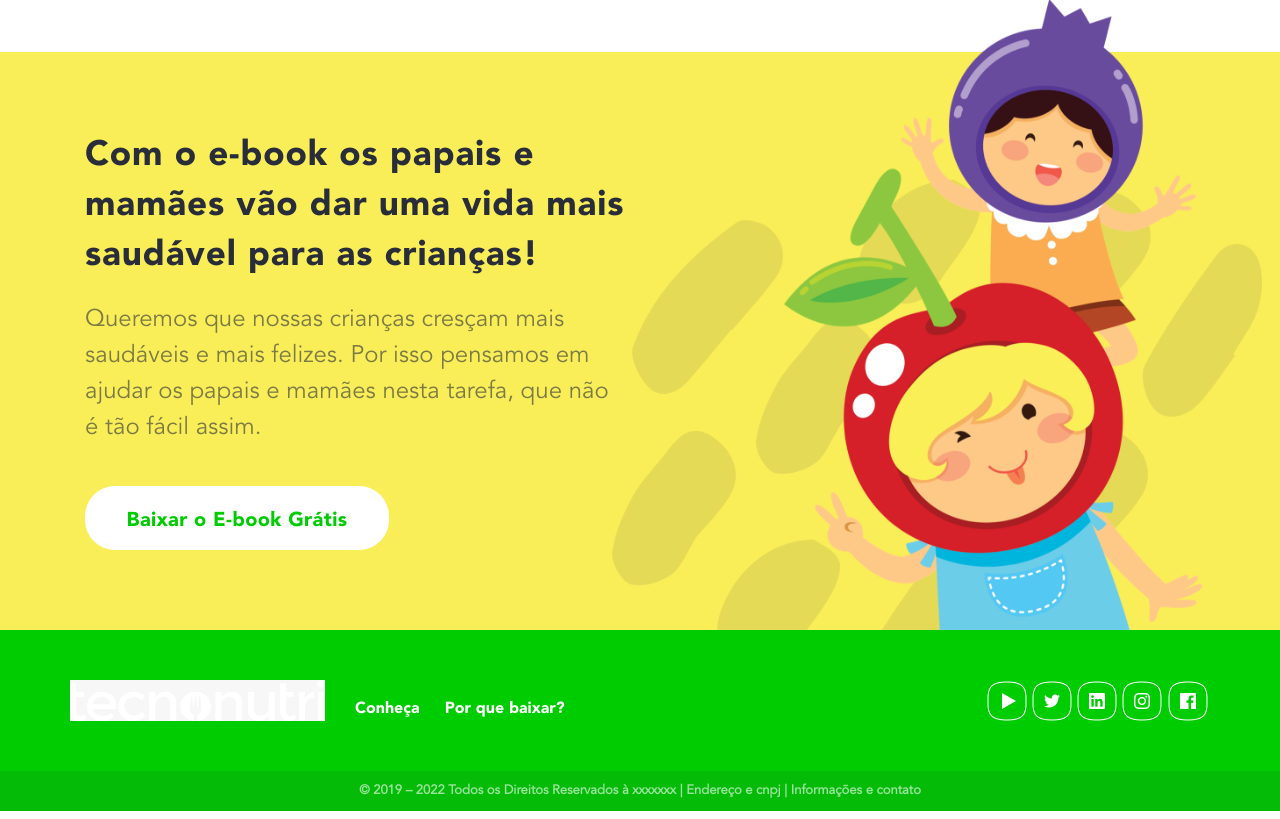
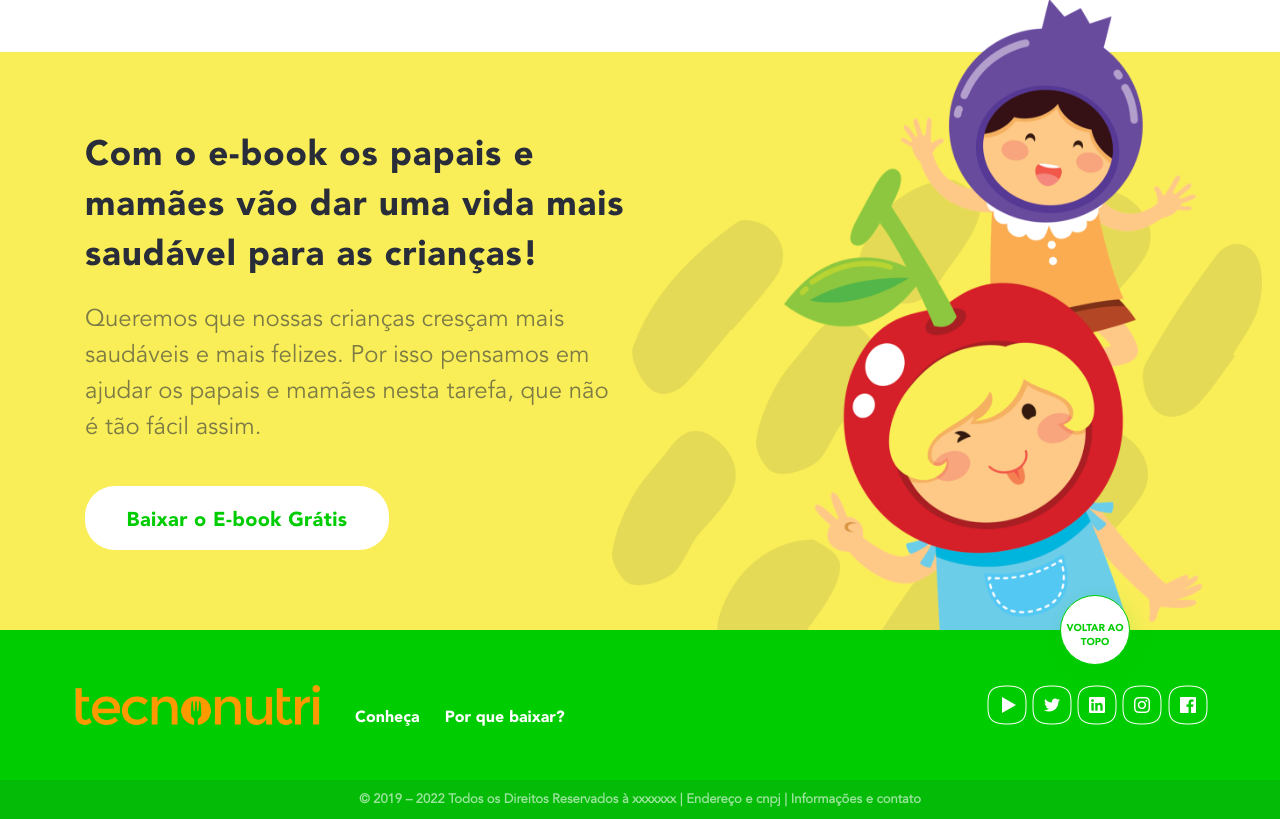
Before and after one commit to promova-me/promova-me-lp, a PHP site: page / in a window 1280 px wide. Shown: the part 1518-2337 px from the top of the page. Run offline with PHP 8.4, Linux system fonts and the light colour scheme.

Commit message:
fixes ans Q&As

```diff
--- a/assets/css/styles.css
+++ b/assets/css/styles.css
@@ -83,6 +83,13 @@
 }
 input[type=number] {
   -moz-appearance: textfield;
+}
+.lSSlideOuter .lSPager.lSpg > li a {
+  background-color: #00cc02;
+}
+.lSSlideOuter .lSPager.lSpg > li.active a,
+.lSSlideOuter .lSPager.lSpg > li:hover a {
+  background-color: #faee58;
 }
 header {
   /*background-color: #00cc02;
@@ -333,6 +340,12 @@
     font-size: 18px;
   }
 }
+@media screen and (max-width: 370px) {
+  section.hero .right .box .lead-form .title-form {
+    font-size: 16px;
+    padding-bottom: 5px;
+  }
+}
 section.hero .right .box .lead-form form .form-group {
   margin: 0;
   display: flex;
@@ -360,6 +373,10 @@
 section.hero .right .box .lead-form form .form-group input:disabled,
 section.hero .right .box .lead-form form .form-group select:disabled {
   color: #9e9e9e;
+}
+section.hero .right .box .lead-form form .form-group input.error,
+section.hero .right .box .lead-form form .form-group select.error {
+  border-color: #F3637A;
 }
 section.hero .right .box .lead-form form .form-group.child {
   padding-top: 20px;
@@ -419,6 +436,12 @@
 section.hero .right .box .lead-answer.active {
   display: flex !important;
   justify-content: center;
+  padding: 14px 0 0;
+}
+@media screen and (max-width: 335px) {
+  section.hero .right .box .lead-answer.active {
+    padding: 0;
+  }
 }
 section.hero .right .box .lead-answer .img-check {
   text-align: center;
@@ -494,6 +517,9 @@
   section.health-cards .cards.mobile .lSSlideWrapper {
     max-width: 350px;
     margin: 0 auto;
+    box-shadow: none;
+    border: none;
+    border-radius: inherit;
   }
 }
 @media screen and (max-width: 767px) {
@@ -526,6 +552,8 @@
   section.health-cards .card {
     height: inherit;
     padding: 46px 16px;
+    box-shadow: none;
+    border: 1px solid rgba(0, 0, 0, 0.125);
   }
 }
 section.health-cards .card .title-card {
@@ -844,6 +872,7 @@
   align-items: center;
   padding: 50px 0;
   justify-content: space-between;
+  position: relative;
 }
 @media screen and (max-width: 767px) {
   footer .container {
@@ -854,6 +883,44 @@
 @media screen and (max-width: 480px) {
   footer .container {
     padding: 30px 15px;
+  }
+}
+footer .container .back-to-top {
+  width: 70px;
+  height: 70px;
+  box-shadow: 3px 3px 20px rgba(0, 204, 2, 0.15);
+  border-radius: 35px;
+  border: 1px solid #00cc02;
+  background-color: #ffffff;
+  position: absolute;
+  right: 80px;
+  text-align: center;
+  z-index: 10;
+  top: -35px;
+  line-height: 14px;
+}
+footer .container .back-to-top span {
+  color: #00cc02;
+  font-family: "Avenir Black";
+  font-size: 10px;
+  font-weight: 900;
+  line-height: 0;
+  text-transform: uppercase;
+  position: relative;
+  width: 100%;
+  height: 100%;
+  top: 22px;
+}
+@media screen and (max-width: 767px) {
+  footer .container .back-to-top {
+    width: 60px;
+    height: 60px;
+    line-height: 12px;
+    right: 40px;
+  }
+  footer .container .back-to-top span {
+    top: 17px;
+    font-size: 8px;
   }
 }
 footer .container .left {
--- a/assets/less/_config.less
+++ b/assets/less/_config.less
@@ -108,3 +108,11 @@
 input[type=number] {
     -moz-appearance:textfield;
 }
+
+// Change dots color of Slider on mobile
+.lSSlideOuter .lSPager.lSpg>li a {
+    background-color: @green;
+}
+.lSSlideOuter .lSPager.lSpg>li.active a, .lSSlideOuter .lSPager.lSpg>li:hover a {
+    background-color: @yellow;
+}
--- a/assets/less/_footer.less
+++ b/assets/less/_footer.less
@@ -6,6 +6,7 @@
         align-items: center;
         padding: 50px 0;
         justify-content: space-between;
+        position: relative;
 
         @media @breakTabletMin {
             flex-direction: column;
@@ -14,6 +15,45 @@
 
         @media @breakMobileMax {
             padding: 30px 15px;
+        }
+
+        .back-to-top {
+            width: 70px;
+            height: 70px;
+            box-shadow: 3px 3px 20px rgba(0, 204, 2, 0.15);
+            border-radius: 35px;
+            border: 1px solid @green;
+            background-color: @white;
+            position: absolute;
+            right: 80px;
+            text-align: center;
+            z-index: 10;
+            top: -35px;
+            line-height: 14px;
+
+            span {
+                color: @green;
+                font-family: "Avenir Black";
+                font-size: 10px;
+                font-weight: 900;
+                line-height: 0;
+                text-transform: uppercase;
+                position: relative;
+                width: 100%;
+                height: 100%;
+                top: 22px;
+            }
+
+            @media @breakTabletMin {
+                width: 60px;
+                height: 60px;
+                line-height: 12px;
+                right: 40px;
+                span {
+                    top: 17px;
+                    font-size: 8px;
+                }
+            }
         }
 
         .left {
--- a/assets/less/_health-cards.less
+++ b/assets/less/_health-cards.less
@@ -22,6 +22,9 @@
                 @media @breakTabletMin {
                     max-width: 350px;
                     margin: 0 auto;
+                    box-shadow: none;
+                    border: none;
+                    border-radius: inherit;
                 }
             }
 
@@ -56,6 +59,8 @@
         @media @breakTabletMin {
             height: inherit;
             padding: 46px 16px;
+            box-shadow: none;
+            border: 1px solid rgba(0,0,0,.125);
         }
 
         .title-card {
--- a/assets/less/_hero.less
+++ b/assets/less/_hero.less
@@ -211,6 +211,10 @@
                     @media @breakTabletMax{
                         font-size: 18px;
                     }
+                    @media screen and (max-width: 370px){
+                        font-size: 16px;
+                        padding-bottom: 5px;
+                    }
                 }
 
                 form {
@@ -236,6 +240,9 @@
                             }
                             &:disabled {
                                 color: @text-gray-1;
+                            }
+                            &.error {
+                                border-color: #F3637A;
                             }
                         }
                         &.child {
@@ -304,6 +311,10 @@
                 &.active {
                     display: flex !important;
                     justify-content: center;
+                    padding: 14px 0 0;
+                    @media screen and (max-width: 335px) {
+                        padding: 0;
+                    }
                 }
 
                 .img-check {
--- a/landing/partials/_footer.php
+++ b/landing/partials/_footer.php
@@ -1,8 +1,11 @@
 <footer>
     <div class="container">
+        <a href="#hero" rel="rel" class="back-to-top">
+            <span>Voltar ao topo</span>
+        </a>
         <div class="left">
             <div class="image-logo">
-                <img src="assets/images/logo-tecnonutri.jpeg" alt="" class="logo">
+                <img src="assets/images/logo-tecnonutri.png" alt="" class="logo">
             </div>
             <div class="menu-footer">
                 <a href="#health-cards" rel="rel" class="link">Conheça</a>
--- a/landing/partials/_help-parents.php
+++ b/landing/partials/_help-parents.php
@@ -7,7 +7,7 @@
                 <h4 class="text">
                     Queremos que nossas crianças cresçam mais saudáveis e mais felizes. Por isso pensamos em ajudar os papais e mamães nesta tarefa, que não é tão fácil assim.
                 </h4>
-                <a href="#" class="cta cta-white">
+                <a href="#form-anchor" class="cta cta-white" rel="rel">
                     <span>Baixar o E-book Grátis</span>
                 </a>
             </div>
--- a/landing/partials/_hero.php
+++ b/landing/partials/_hero.php
@@ -21,10 +21,12 @@
                 <h3 class="desc-top">Baixe o E-book grátis</h3>
                 <h1 class="title">Seu filho mais <span>saudável</span></h1>
                 <h3 class="desc-bottom">Dicas de alimentação, ideias de lancheira e brincadeiras para seu filho viver bem e melhor!</h3>
-                <a href="#" class="cta cta-white"><span>Veja o conteúdo</span></a>
+                <a href="#preview-content" class="cta cta-white" rel="rel"><span>Veja o conteúdo</span></a>
             </div>
 
             <div class="right col-lg-4 col-md-6">
+
+                <div id="form-anchor"></div>
 
                 <div class="box">
 
@@ -54,7 +56,7 @@
                             </div>
                             <div class="form-group child">
                                 <input type="text" class="form-control" id="child-name-form" tabindex="6" placeholder="Nome do pequeno">
-                                <input type="number" class="form-control" max="3" id="child-age-form" tabindex="7" placeholder="Idade">
+                                <input type="tel" class="form-control" maxlength="2" id="child-age-form" tabindex="7" placeholder="Idade">
                             </div>
 
                             <span class="error-msg"></span>
--- a/landing/partials/_preview-content.php
+++ b/landing/partials/_preview-content.php
@@ -45,14 +45,14 @@
                     </li>
                 </ul>
 
-                <a href="#" class="cta desktop cta-green">
+                <a href="#form-anchor" class="cta desktop cta-green" rel="rel">
                     <span>Baixar o E-book Grátis</span>
                 </a>
 
             </div>
 
             <div class="col-sm-12 bottom">
-                <a href="#" class="cta mobile cta-green">
+                <a href="#form-anchor" class="cta mobile cta-green" rel="rel">
                     <span>Baixar o E-book Grátis</span>
                 </a>
             </div>
```
Also changed, not shown: assets/js/scripts.js (+38 -1 lines), assets/images/logo-tecnonutri.jpeg (deleted), assets/images/logo-tecnonutri.png (added).
